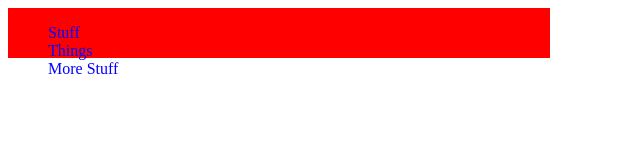
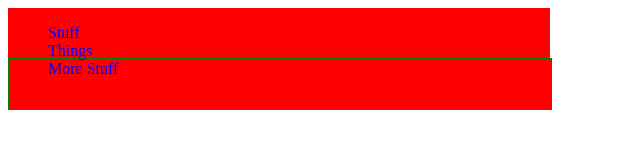
Before and after one commit to bbusch19/learning-gulp-sass, a website: page app/index.html in a window 1280 px wide. Shown: the whole page, without its empty margins (0-640 px from the left). Drawn offline with nearby package versions, Linux system fonts and the light colour scheme; files that its build step writes are made by us from their sources.

Commit message:
Made Some Mixins

```diff
--- a/app/index.html
+++ b/app/index.html
@@ -20,5 +20,8 @@
               </li>
           </ul>
       </div>
+      <div class="testing2">
+
+      </div>
   </body>
 </html>
--- a/app/scss/styles.scss
+++ b/app/scss/styles.scss
@@ -11,3 +11,8 @@ $primary-color: red;
         color: blue;
     }
 }
+
+.testing2 {
+    @extend .testing;
+    border: 1px solid green;
+}
```
